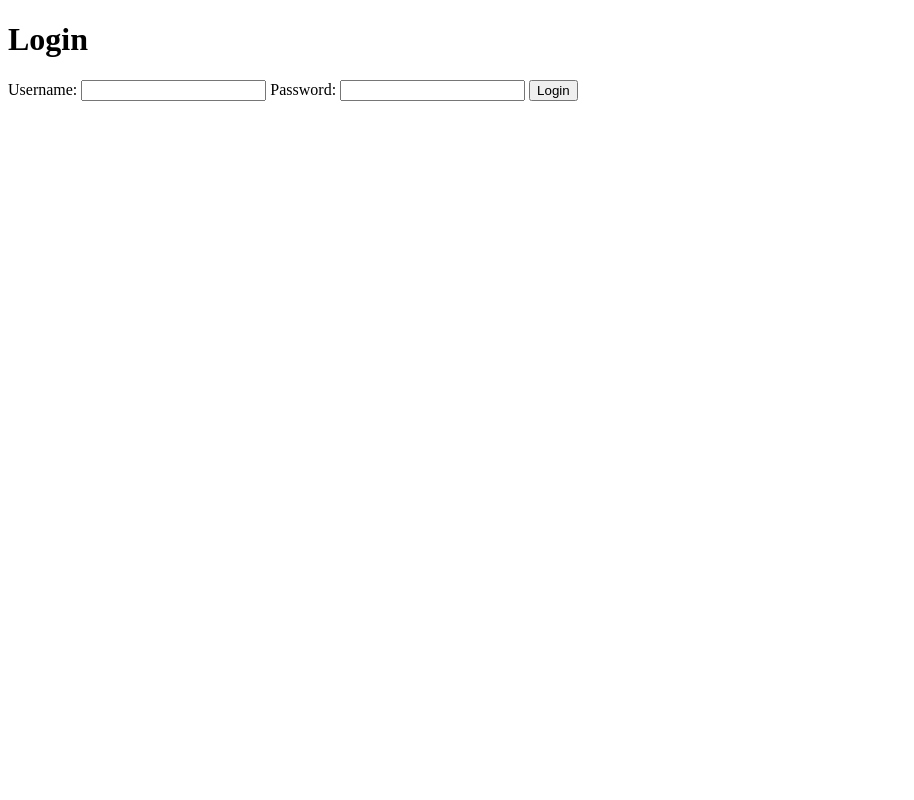
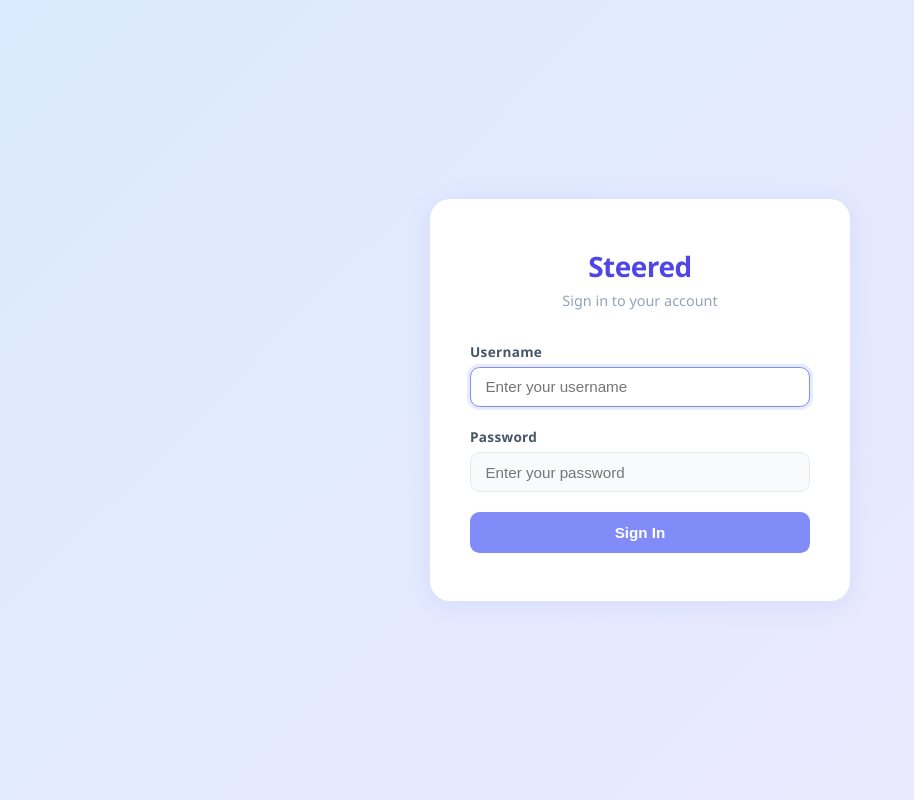
Before and after one commit to CSC-289-Group-1/Steered, a Flask app: page /login in a window 1280 px wide. Shown: the whole page, without its empty margins (0-914 px from the left). Run offline with Flask 3, Linux system fonts and the light colour scheme.

Commit message:
styled login page using design document, can be changed depending how othe pages currently look

```diff
--- a/flaskr/static/style.css
+++ b/flaskr/static/style.css
@@ -0,0 +1,135 @@
+/* ── Global Reset & Base ───────────────────────────────────── */
+*, *::before, *::after {
+  box-sizing: border-box;
+  margin: 0;
+  padding: 0;
+}
+
+body {
+  font-family: 'Segoe UI', system-ui, -apple-system, sans-serif;
+  background-color: #f0f4f8;
+  color: #2d3748;
+  min-height: 100vh;
+}
+
+/* ── Auth Card (Login / Register) ─────────────────────────── */
+.auth-wrapper {
+  display: flex;
+  align-items: center;
+  justify-content: center;
+  min-height: 100vh;
+  padding: 2rem;
+  background: linear-gradient(135deg, #dbeafe 0%, #ede9fe 100%);
+}
+
+.auth-card {
+  background: #ffffff;
+  border-radius: 1.25rem;
+  box-shadow: 0 4px 24px rgba(99, 102, 241, 0.10);
+  padding: 3rem 2.5rem;
+  width: 100%;
+  max-width: 420px;
+}
+
+.auth-card .brand {
+  text-align: center;
+  margin-bottom: 2rem;
+}
+
+.auth-card .brand h1 {
+  font-size: 1.75rem;
+  font-weight: 700;
+  color: #4f46e5;
+  letter-spacing: -0.5px;
+}
+
+.auth-card .brand p {
+  font-size: 0.9rem;
+  color: #94a3b8;
+  margin-top: 0.35rem;
+}
+
+/* ── Form Elements ────────────────────────────────────────── */
+.form-group {
+  display: flex;
+  flex-direction: column;
+  gap: 0.4rem;
+  margin-bottom: 1.25rem;
+}
+
+.form-group label {
+  font-size: 0.85rem;
+  font-weight: 600;
+  color: #475569;
+  letter-spacing: 0.3px;
+}
+
+.form-group input {
+  padding: 0.65rem 0.9rem;
+  border: 1.5px solid #e2e8f0;
+  border-radius: 0.6rem;
+  font-size: 0.95rem;
+  color: #1e293b;
+  background: #f8fafc;
+  transition: border-color 0.15s, box-shadow 0.15s;
+  outline: none;
+}
+
+.form-group input:focus {
+  border-color: #818cf8;
+  box-shadow: 0 0 0 3px rgba(129, 140, 248, 0.18);
+  background: #fff;
+}
+
+/* ── Buttons ──────────────────────────────────────────────── */
+.btn-primary {
+  display: block;
+  width: 100%;
+  padding: 0.75rem;
+  background: #818cf8;
+  color: #fff;
+  font-size: 0.95rem;
+  font-weight: 600;
+  border: none;
+  border-radius: 0.6rem;
+  cursor: pointer;
+  transition: background 0.15s, transform 0.1s;
+  margin-top: 0.5rem;
+}
+
+.btn-primary:hover {
+  background: #6366f1;
+}
+
+.btn-primary:active {
+  transform: scale(0.98);
+}
+
+/* ── Alert / Error ────────────────────────────────────────── */
+.alert-error {
+  background: #fff0f0;
+  border: 1px solid #fca5a5;
+  color: #b91c1c;
+  border-radius: 0.6rem;
+  padding: 0.65rem 0.9rem;
+  font-size: 0.875rem;
+  margin-bottom: 1.25rem;
+}
+
+/* ── Auth Footer Link ─────────────────────────────────────── */
+.auth-footer {
+  text-align: center;
+  margin-top: 1.5rem;
+  font-size: 0.875rem;
+  color: #94a3b8;
+}
+
+.auth-footer a {
+  color: #6366f1;
+  text-decoration: none;
+  font-weight: 600;
+}
+
+.auth-footer a:hover {
+  text-decoration: underline;
+}
--- a/flaskr/templates/login.html
+++ b/flaskr/templates/login.html
@@ -1,21 +1,35 @@
 {% extends "base.html" %}
 
-{% block title %}Login{% endblock %}
+{% block title %}Login — Steered{% endblock %}
 
 {% block content %}
-<h1>Login</h1>
+<div class="auth-wrapper">
+  <div class="auth-card">
 
-{% if error %}
-  <p style="color: red;">{{ error }}</p>
-{% endif %}
+    <div class="brand">
+      <h1>Steered</h1>
+      <p>Sign in to your account</p>
+    </div>
 
-<form method="POST" action="{{ url_for('login') }}">
-  <label for="username">Username:</label>
-  <input type="text" id="username" name="username" required>
+    {% if error %}
+      <div class="alert-error">{{ error }}</div>
+    {% endif %}
 
-  <label for="password">Password:</label>
-  <input type="password" id="password" name="password" required>
+    <form method="POST" action="{{ url_for('login') }}">
+      <div class="form-group">
+        <label for="username">Username</label>
+        <input type="text" id="username" name="username" placeholder="Enter your username" required autofocus>
+      </div>
 
-  <button type="submit">Login</button>
-</form>
+      <div class="form-group">
+        <label for="password">Password</label>
+        <input type="password" id="password" name="password" placeholder="Enter your password" required>
+      </div>
+
+      <button type="submit" class="btn-primary">Sign In</button>
+    </form>
+
+
+</div>
+</div>
 {% endblock %}
```
